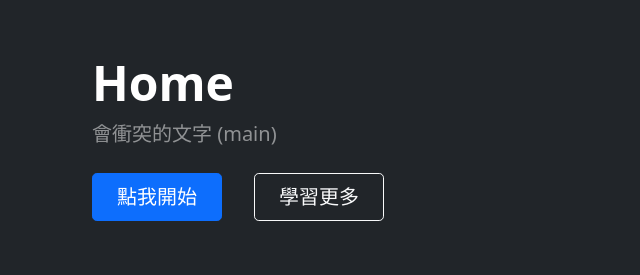
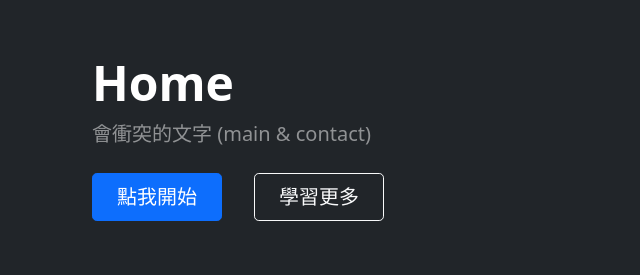
Before and after one commit to guitimliu/clut_git_advance2023, a plain HTML site: page index.html in a window 1280 px wide. Shown: the part 150-425 px from the top of the page, 26-666 px from the left. Drawn offline with nearby package versions, Linux system fonts and the light colour scheme.

Commit message:
main merge contact

```diff
--- a/index.html
+++ b/index.html
@@ -52,7 +52,7 @@
                         <div class="col-lg-8 col-xl-7 col-xxl-6">
                             <div class="my-5 text-center text-xl-start">
                                 <h1 class="display-5 fw-bolder text-white mb-2">Home</h1>
-                                <p class="lead fw-normal text-white-50 mb-4">會衝突的文字 (main)</p>
+                                <p class="lead fw-normal text-white-50 mb-4">會衝突的文字 (main & contact)</p>
                                 <div class="d-grid gap-3 d-sm-flex justify-content-sm-center justify-content-xl-start">
                                     <a class="btn btn-primary btn-lg px-4 me-sm-3" href="#features">點我開始</a>
                                     <a class="btn btn-outline-light btn-lg px-4" href="#!">學習更多</a>
```
Also changed, not shown: contact.html (+1 -1 lines).
